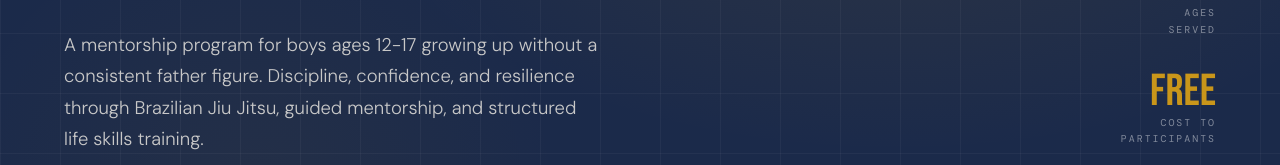
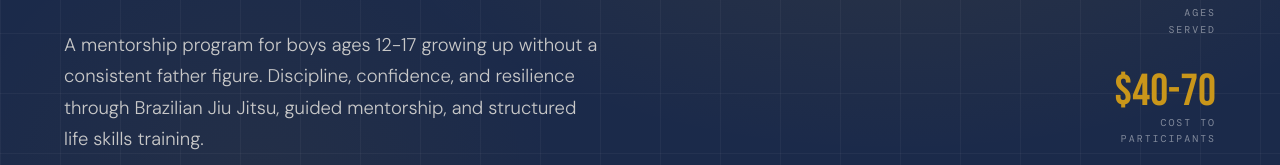
Before and after one commit to GOCOCEO/Garrison-project, a website: page index.html in a window 1280 px wide. Shown: the part 447-612 px from the top of the page. Drawn offline with nearby package versions, Linux system fonts and the light colour scheme.

Commit message:
Update index.html

```diff
--- a/index.html
+++ b/index.html
@@ -176,8 +176,8 @@
       <span class="hero-stat-label">Ages<br>Served</span>
     </div>
     <div class="hero-stat">
-      <div class="hero-stat-number">FREE</div>
-      <span class="hero-stat-label">Cost to<br>Participants</span>
+<div class="hero-stat-number">$40-70</div>
+     <span class="hero-stat-label">Cost to<br>Participants</span>
     </div>
     <div class="hero-stat">
       <div class="hero-stat-number">BJJ</div>
```
